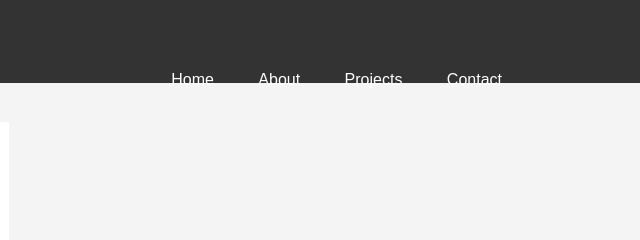
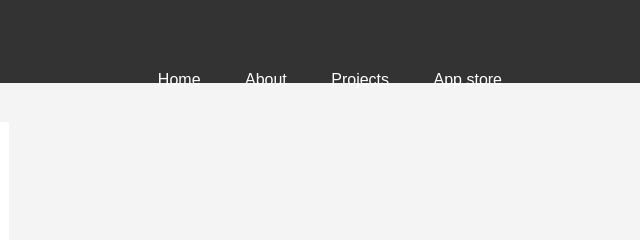
Before and after one commit to solariano/solar-hub, a plain HTML site: page projects.html in a window 1280 px wide. Shown: the top 240 px of the page, 640-1280 px from the left. Drawn offline with Linux system fonts and the light colour scheme.

Commit message:
Update projects.html

```diff
--- a/projects.html
+++ b/projects.html
@@ -15,7 +15,7 @@
                     <li><a href="index.html">Home</a></li>
                     <li><a href="about.html">About</a></li>
                     <li><a href="projects.html">Projects</a></li>
-                    <li><a href="contact.html">Contact</a></li>
+                    <li><a href="appstore.html">App store</a></li>
                 </ul>
             </nav>
         </div>
```
